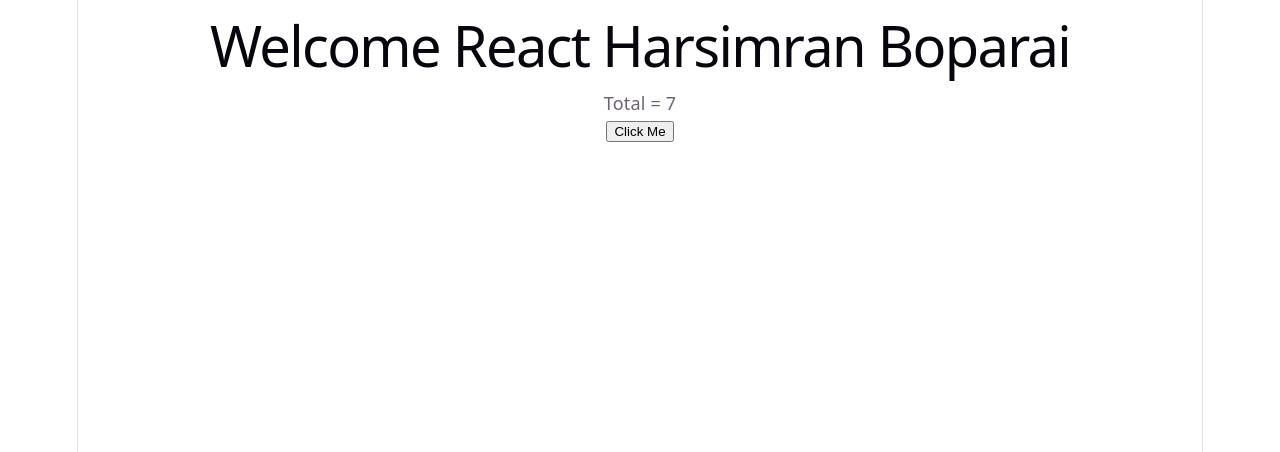
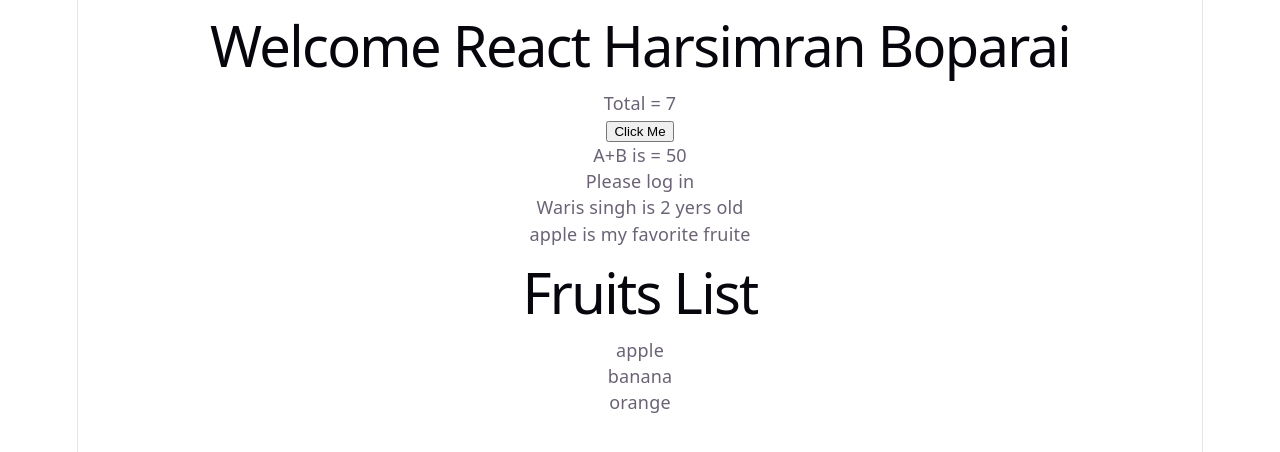
Before and after one commit to Harsimran141/ReactPractice, a React (Vite) app in the folder SecondApp/: page / in a window 1280 px wide. Shown: the top 452 px of the page. Built offline with nearby package versions, Linux system fonts and the light colour scheme.

Commit message:
Add additional features to App component: display A+B, user login status, user details, and fruits list

```diff
--- a/SecondApp/src/App.jsx
+++ b/SecondApp/src/App.jsx
@@ -1,13 +1,31 @@
 
 function App(){
   const data = "Harsimran Boparai";
+  let a=20;
+  let b =30;
+  let isLoggedIn = false;
+  let waris = {
+    name:"Waris singh",
+    age: 2,
+  };
+  let fruits =["apple","banana","orange"]
   return(
     <div>
 
    <h1>Welcome React {data}</h1>
    <p>Total = {2+5}</p>
    <button onClick={()=>alert("clicked")}>Click Me</button>
+    <p>A+B is = {a+b}</p>
+    <p>{isLoggedIn ? "Welcome React" : "Please log in"}</p>
+    <p>{waris.name} is {waris.age} yers old</p>
+    <p>{fruits[0]} is my favorite fruite</p>
+    <h1>Fruits List</h1>
+    {fruits.map((fruit, index)=>(
+
+      <p key={index}>{fruit}</p>
+    ))}
     </div>
+
   )
 
 
```
